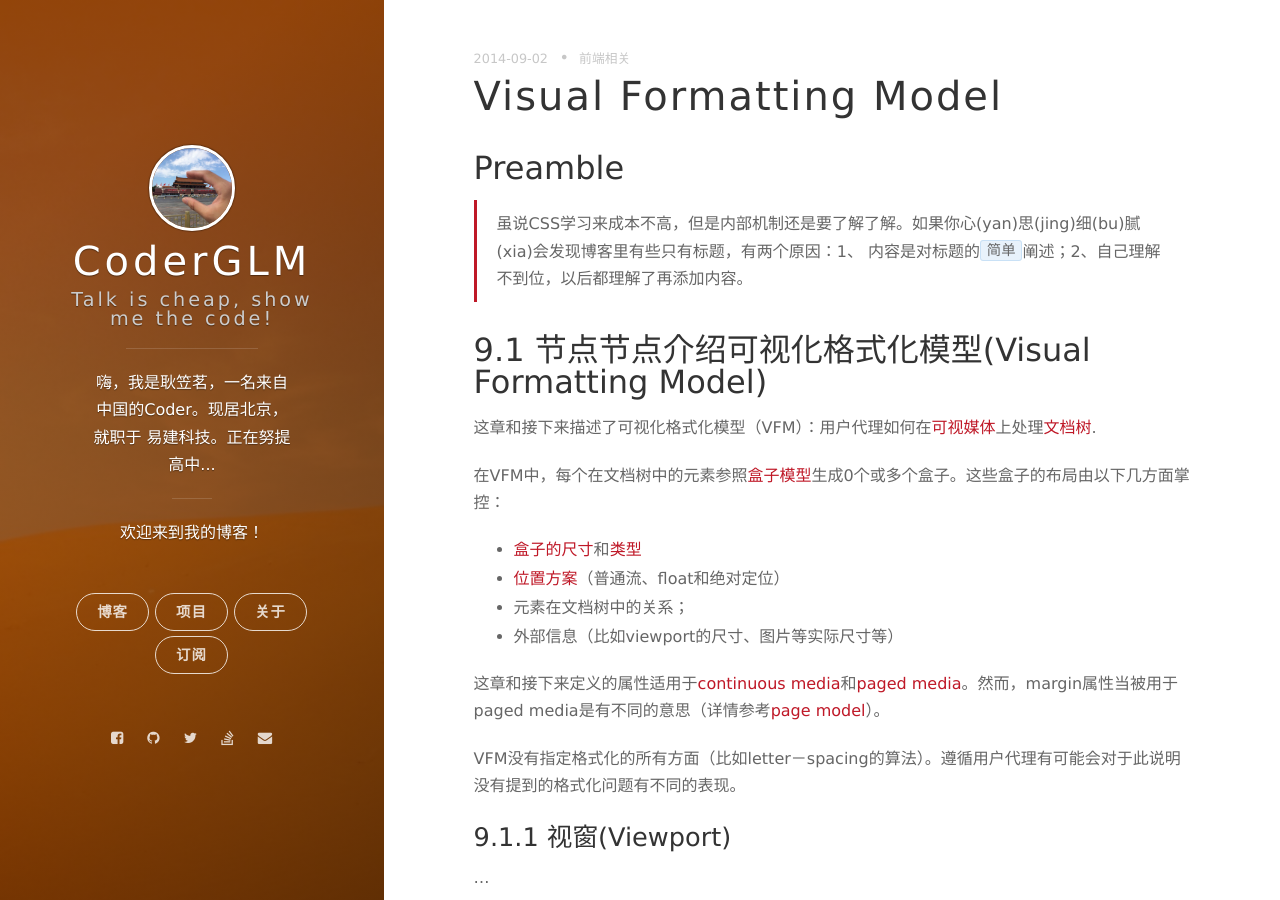
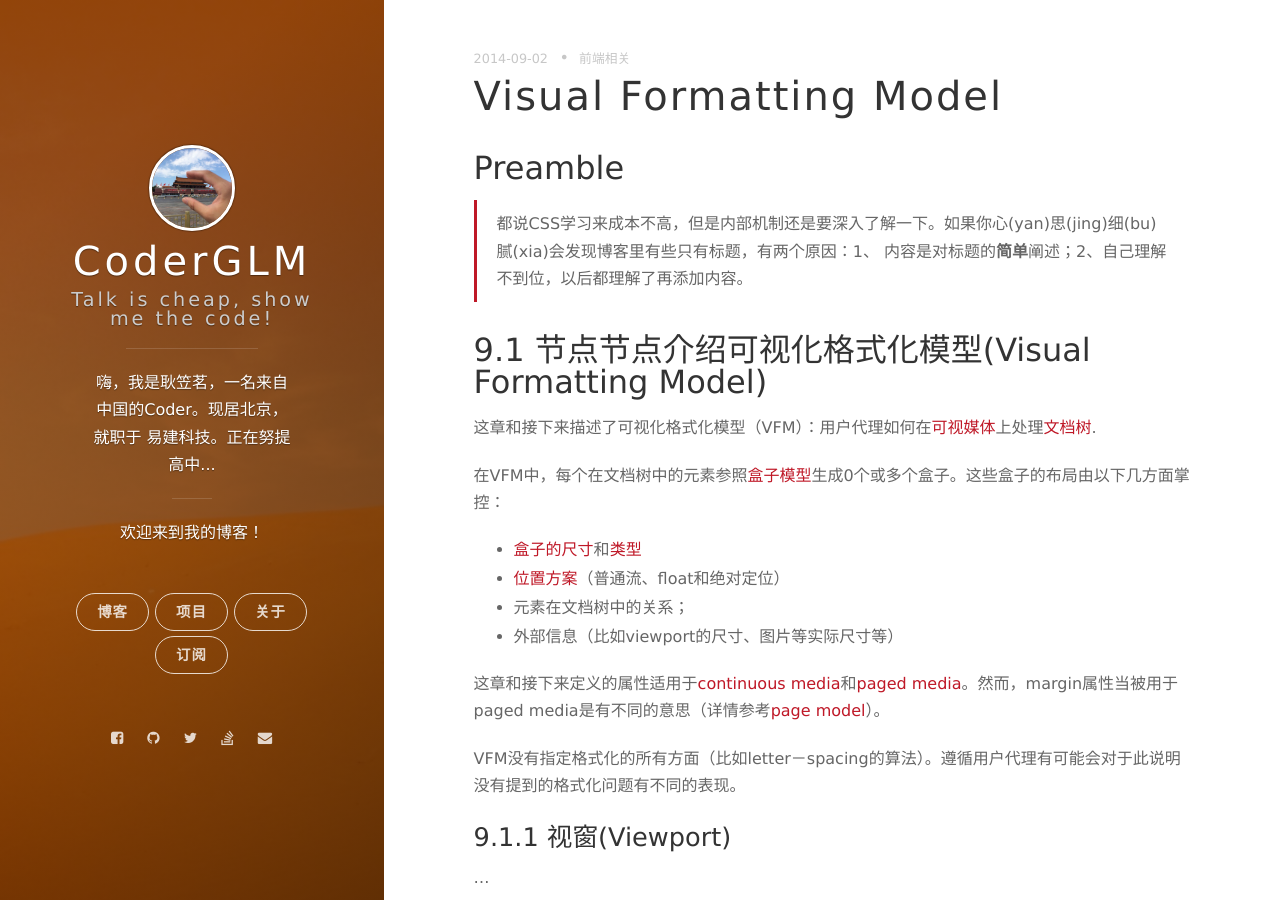
Before and after one commit to CoderLim/jekyll-based-blog, a Jekyll site: the page built from _posts/2014-09-02-css2.1-visual-formatting-model.markdown, in a window 1280 px wide and 900 px high. Built offline with Jekyll 4.4.1, drawn with Linux system fonts in a browser that asks for light colours; nearby versions of some CDN libraries; comment, search, counter and statistics services are not loaded.

Commit message:
update 2014-09-02-css2.1-visual-formatting-model.markdown

```diff
--- a/_posts/2014-09-02-css2.1-visual-formatting-model.markdown
+++ b/_posts/2014-09-02-css2.1-visual-formatting-model.markdown
@@ -9,8 +9,8 @@ tags: 前端;类;VFM;CSS2.1;
 
 ## Preamble
 
-> 虽说CSS学习来成本不高，但是内部机制还是要了解了解。如果你心(yan)思(jing)细(bu)腻(xia)会发现博客里有些只有标题，有两个原因：1、
-> 内容是对标题的`简单`阐述；2、自己理解不到位，以后都理解了再添加内容。
+> 都说CSS学习来成本不高，但是内部机制还是要深入了解一下。如果你心(yan)思(jing)细(bu)腻(xia)会发现博客里有些只有标题，有两个原因：1、
+> 内容是对标题的**简单**阐述；2、自己理解不到位，以后都理解了再添加内容。
 
 ## 9.1 节点节点介绍可视化格式化模型(Visual Formatting Model)
 
```
